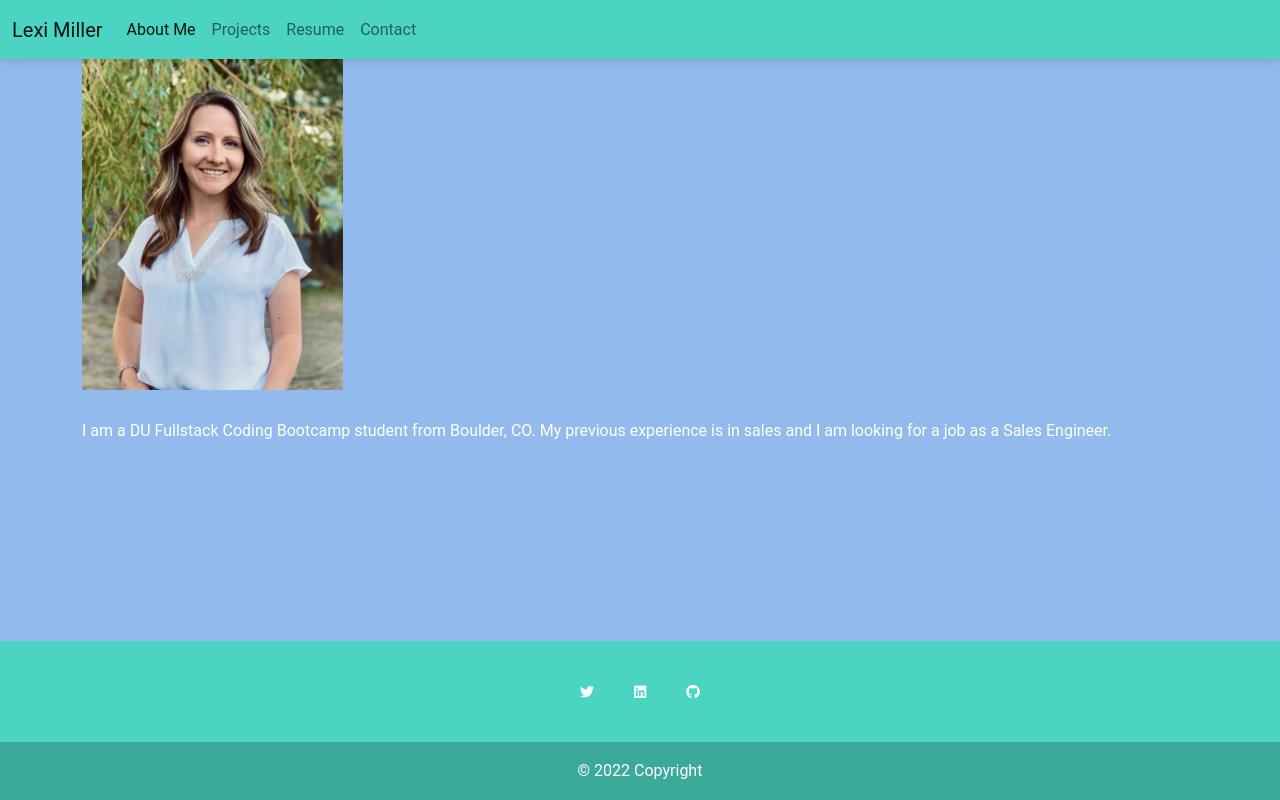
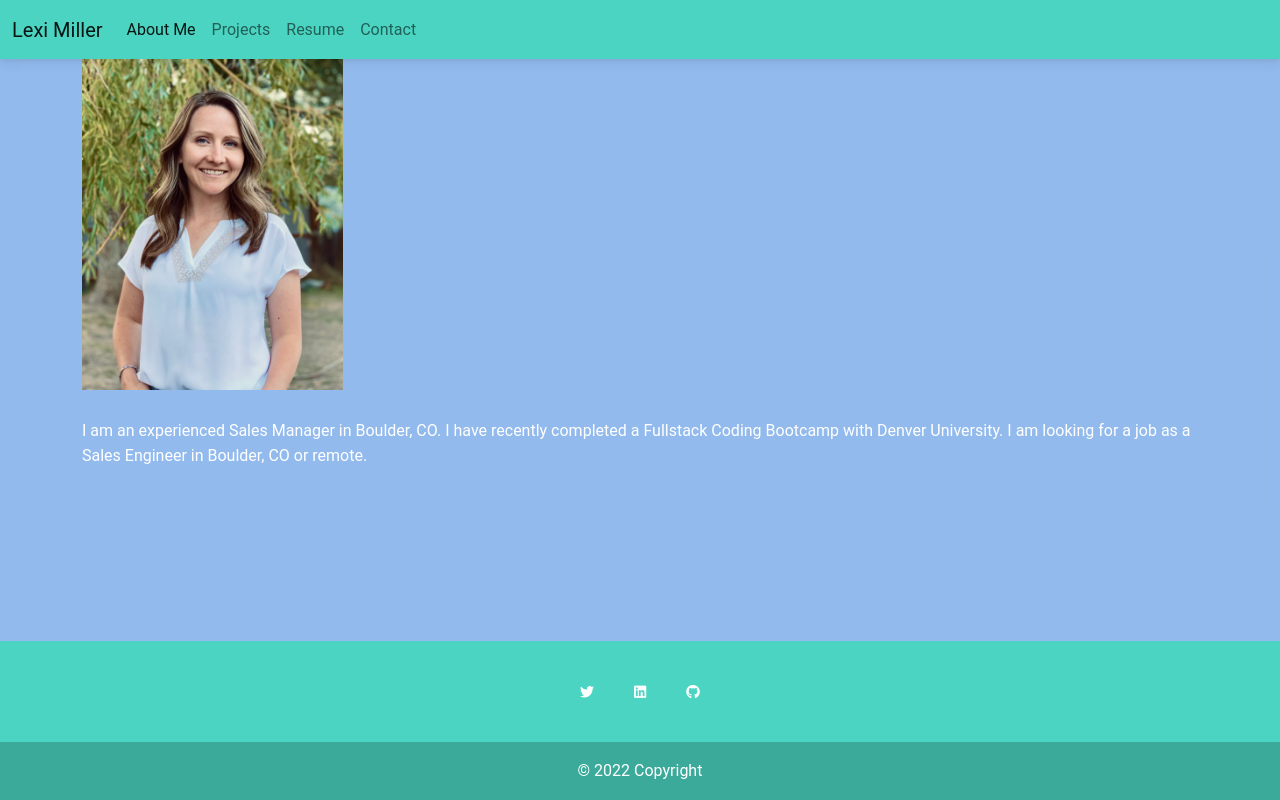
Before and after one commit to Leximiller128/react_portfolio, a React (Create React App) app: page / in a window 1280 px wide. Built offline with nearby package versions, Linux system fonts and the light colour scheme.

Commit message:
updated about me, added current resume

```diff
--- a/src/componets/Aboutme.js
+++ b/src/componets/Aboutme.js
@@ -9,8 +9,9 @@ export default function Aboutme() {
           <img src={require("./assets/IMG_3540.jpg")} className="img-fluid" />
         </MDBCol>
       </MDBRow>
-      I am a DU Fullstack Coding Bootcamp student from Boulder, CO. My previous
-      experience is in sales and I am looking for a job as a Sales Engineer.
+      I am an experienced Sales Manager in Boulder, CO. I have recently
+      completed a Fullstack Coding Bootcamp with Denver University. I am looking
+      for a job as a Sales Engineer in Boulder, CO or remote.
     </MDBContainer>
   );
 }
--- a/src/componets/Resume.js
+++ b/src/componets/Resume.js
@@ -1,6 +1,6 @@
 import { MDBBtn } from "mdb-react-ui-kit";
 import React from "react";
-import Pdf from "./assets/Lexi.pdf";
+import Pdf from "./assets/LexiResume.pdf";
 
 export default function Resume() {
   return (
```
Also changed, not shown: 2 other files (tests, documents, lock files or other folders).
